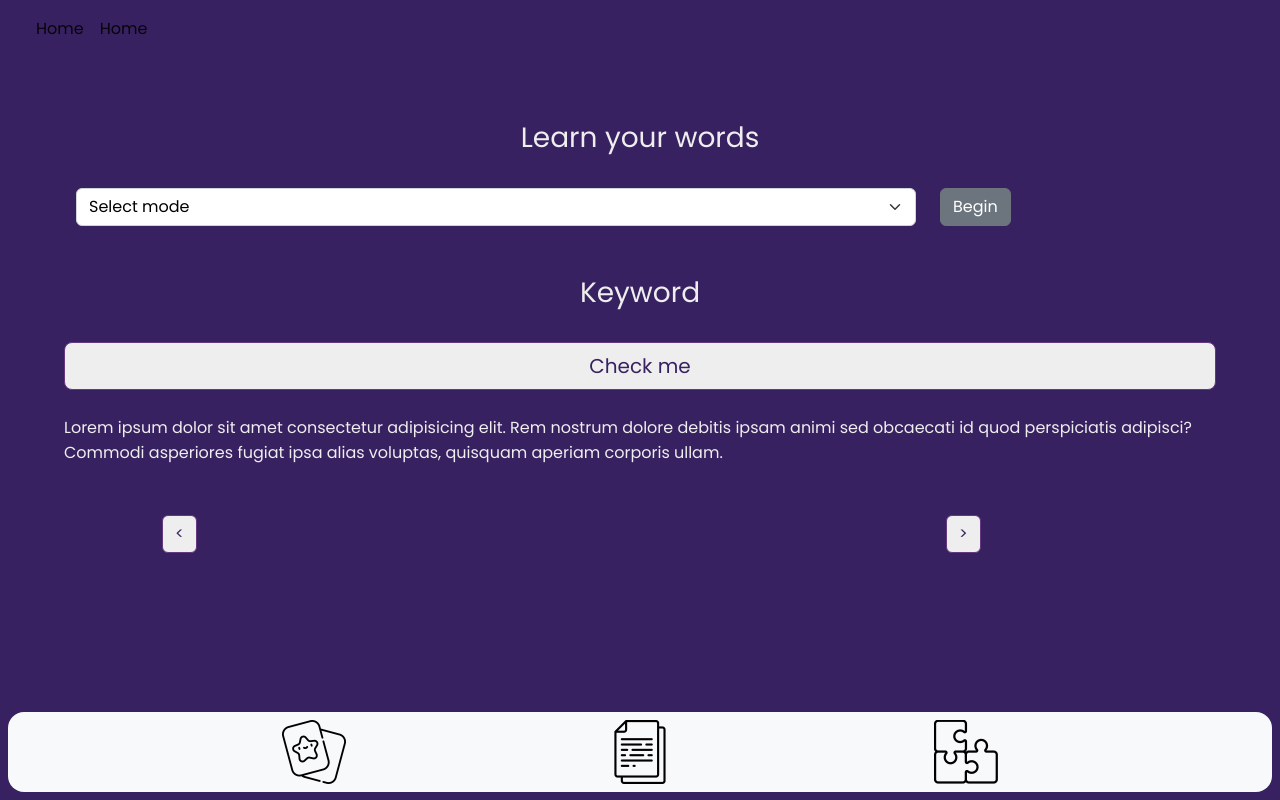
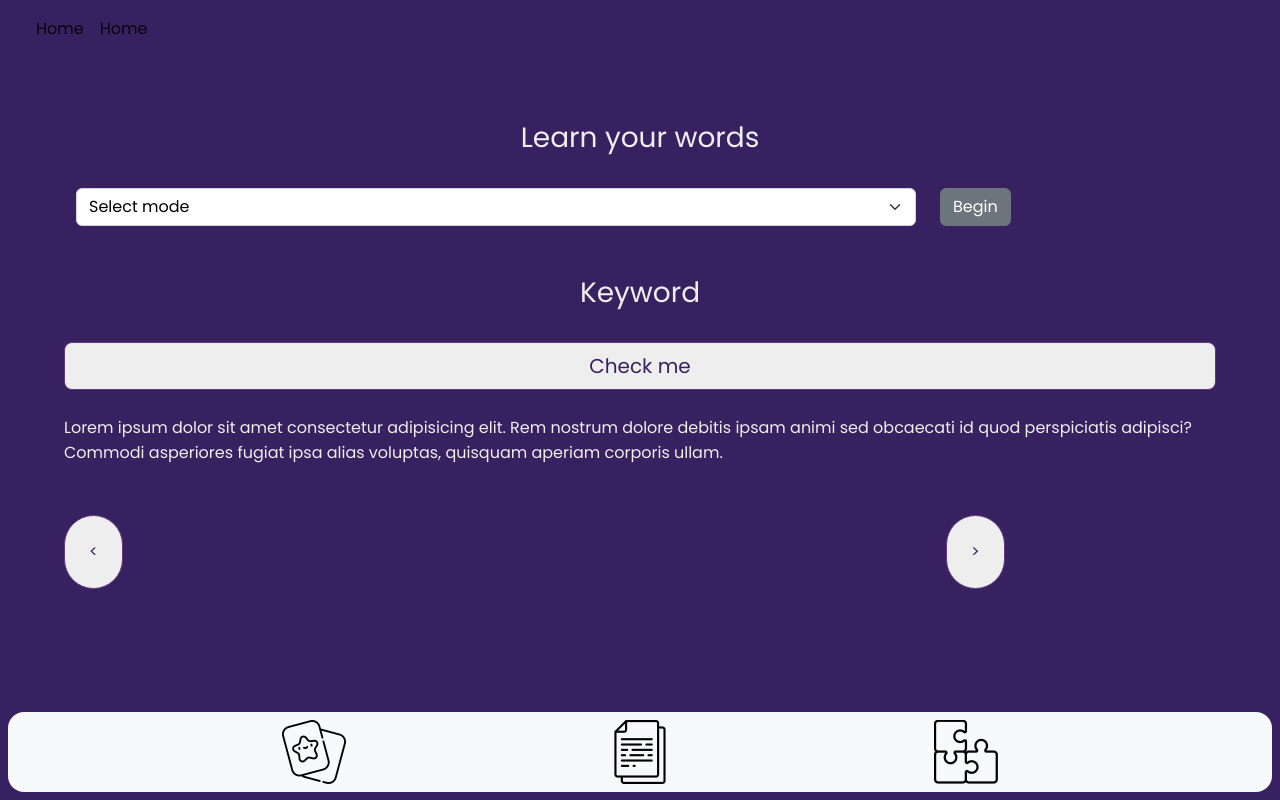
Before and after one commit to mariaeltsova/Dragonhack2023, a Vue app in the folder client/: page /learn in a window 1280 px wide. Built offline with nearby package versions, Linux system fonts and the light colour scheme.

Commit message:
flashcard.vue

```diff
--- a/client/src/components/FlashCard.vue
+++ b/client/src/components/FlashCard.vue
@@ -16,13 +16,12 @@
     <br />
     <br />
     <div class="row">
-      <div class="col-1"></div>
       <div class="col-3">
-        <button type="button" class="btn btn-primary">&lt;</button>
+        <button type="button" class="btn btn-primary btn-circle">&lt;</button>
       </div>
       <div class="col"></div>
       <div class="col-3">
-        <button type="button" class="btn btn-primary">&gt;</button>
+        <button type="button" class="btn btn-primary btn-circle">&gt;</button>
       </div>
     </div>
     <br />
@@ -33,4 +32,8 @@
 .btn-full {
   width: 100%;
 }
+.btn-circle {
+  border-radius: 50px;
+  padding: 1.5rem;
+}
 </style>
```
